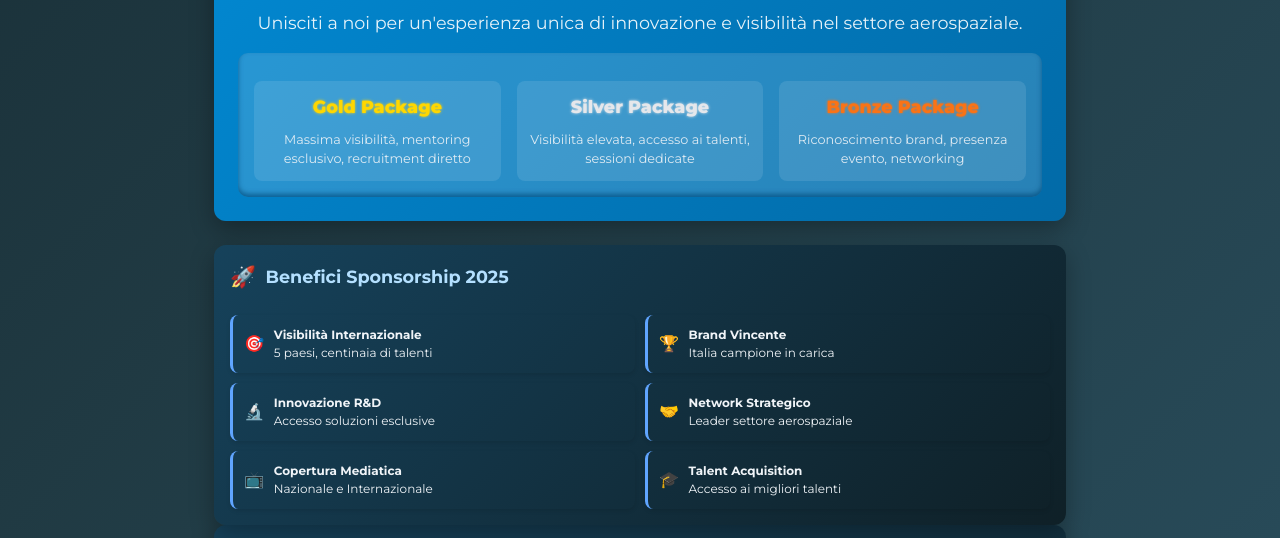
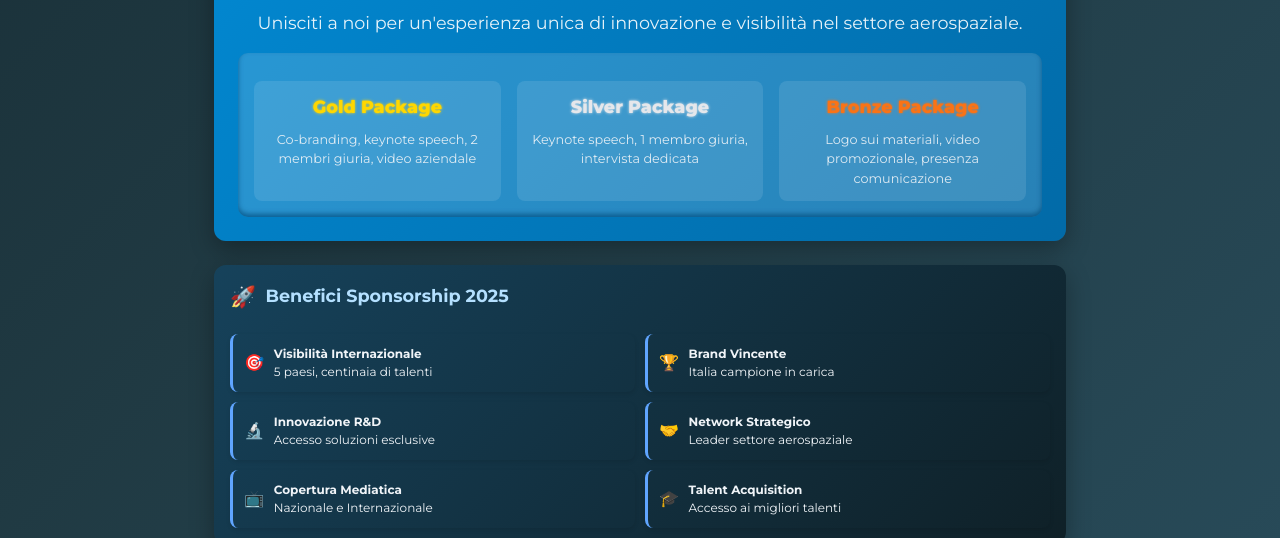
Before and after one commit to DAC-Scarl/DEFINSPACE2023, a plain HTML site: page index.html in a window 1280 px wide. Shown: the part 1505-2043 px from the top of the page. Drawn offline with Linux system fonts and the light colour scheme.

Commit message:
Update index.html

```diff
--- a/index.html
+++ b/index.html
@@ -881,15 +881,15 @@
                     <div class="packages-grid">
                         <div class="package-item gold-package">
                             <div class="package-title">Gold Package</div>
-                            <div class="package-features">Massima visibilità, mentoring esclusivo, recruitment diretto</div>
+                            <div class="package-features">Co-branding, keynote speech, 2 membri giuria, video aziendale</div>
                         </div>
                         <div class="package-item silver-package">
                             <div class="package-title">Silver Package</div>
-                            <div class="package-features">Visibilità elevata, accesso ai talenti, sessioni dedicate</div>
+                            <div class="package-features">Keynote speech, 1 membro giuria, intervista dedicata</div>
                         </div>
                         <div class="package-item bronze-package">
                             <div class="package-title">Bronze Package</div>
-                            <div class="package-features">Riconoscimento brand, presenza evento, networking</div>
+                            <div class="package-features">Logo sui materiali, video promozionale, presenza comunicazione</div>
                         </div>
                     </div>
                 </div>
```
